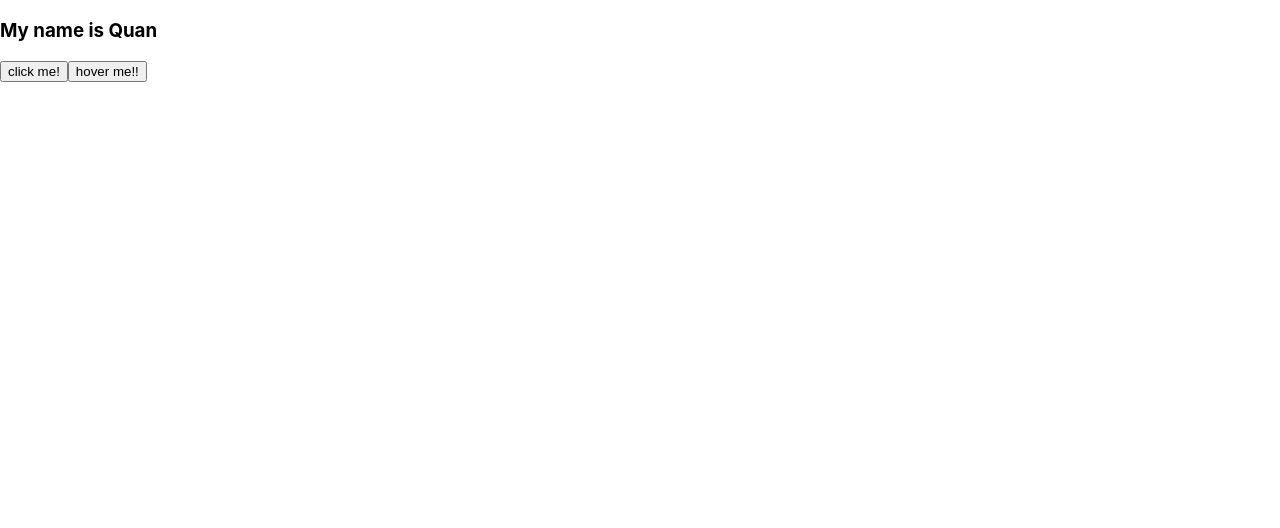
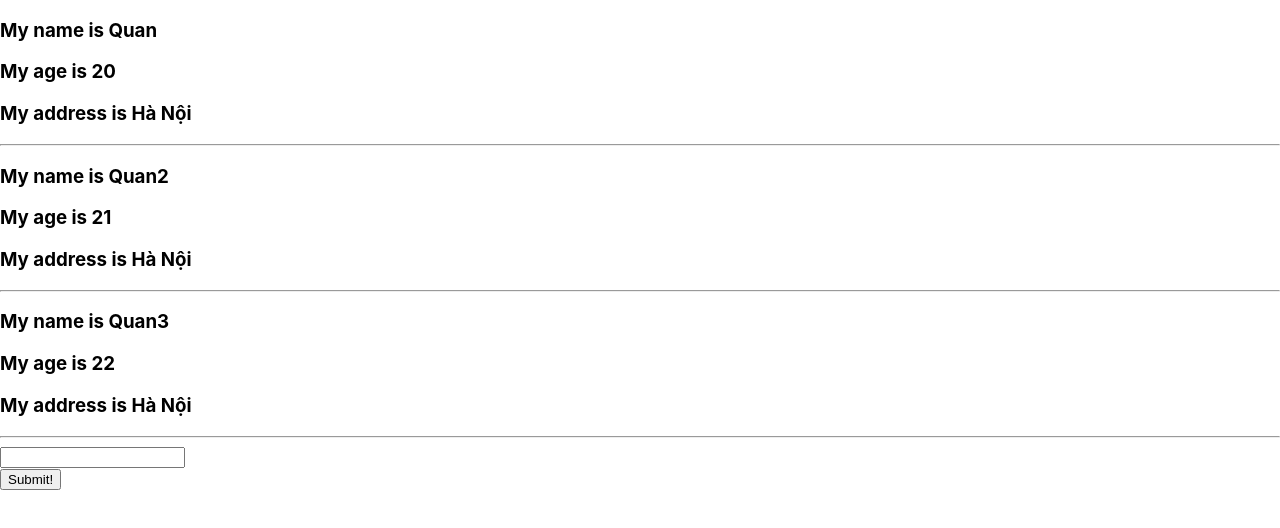
Before and after one commit to vanquanlc/base-react-redux, a React (Create React App) app: page / in a window 1280 px wide. Shown: the top 528 px of the page. Built offline with nearby package versions, Linux system fonts and the light colour scheme.

Commit message:
#24 output list

```diff
--- /dev/null
+++ b/src/components/DisplayInfo.js
@@ -0,0 +1,22 @@
+import React from "react";
+
+class DisplayInfo extends React.Component{
+    render(){
+        const {listUsers} = this.props;
+        return (
+            <div>{
+                listUsers.map((user) => {
+                    return (
+                        <div key={user.id}>
+                            <h3>My name is {user.name}</h3>
+                            <h3>My age is {user.age}</h3>
+                            <h3>My address is {user.address}</h3>
+                            <hr/>
+                        </div>
+                    )
+                })}
+            </div>
+        )
+    }
+}
+export default DisplayInfo;
--- a/src/components/MyComponent.js
+++ b/src/components/MyComponent.js
@@ -1,29 +1,46 @@
 
 import React from "react";
+import UserInfo from "./UserInfo";
+import DisplayInfo from "./DisplayInfo";
 
 
 class MyComponent extends React.Component{
 
-    state = {
-      name: "Quan",
-      address: "Hà Nội",
-      age: 20
-    }
-
-    handleClick (){
-      console.log(this.state);
-      this.setState({name : "abc"})
-    }
-
-    handleOnmouseOver = (event)=>{
-      console.log(event.pageX);
+    state ={
+      listUsers:[
+        {
+          id: "ID001",
+          name: "Quan",
+          address: "Hà Nội",
+          age: 20
+        },
+        {
+          id: "ID002",
+          name: "Quan2",
+          address: "Hà Nội",
+          age: 21
+        },
+        {
+          id: "ID003",
+          name: "Quan3",
+          address: "Hà Nội",
+          age: 22
+        }
+      ]
     }
     render(){
         return(
           <div>
-            <h3>My name is {this.state.name}</h3>
-            <button onClick={() => {this.handleClick()}}>click me!</button>
-            <button onMouseOver={this.handleOnmouseOver}>hover me!!</button>
+            <DisplayInfo
+                listUsers={this.state.listUsers}
+            />
+            <form>
+              <UserInfo
+                name={this.state.name}
+              />
+              <button type="submit">Submit!</button>
+            </form>
+
           </div>
 
         )
--- /dev/null
+++ b/src/components/UserInfo.js
@@ -0,0 +1,21 @@
+import React from "react";
+
+class UserInfo extends React.Component{
+    handleOnChange(value){
+        this.setState({
+          name: value
+        })
+      }
+
+    render(){
+        return (
+            <div>
+                <label></label>
+                <input type="text" onChange={(event)=> {this.handleOnChange(event.target.value)}}/>
+            </div>
+
+        )
+    }
+}
+
+export default UserInfo;
```
